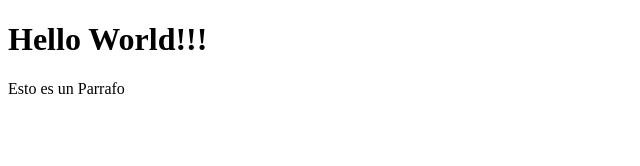
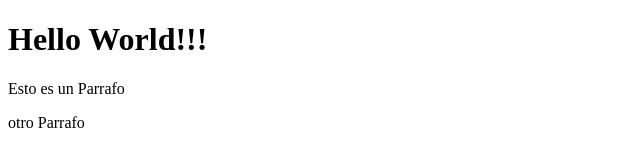
Before and after one commit to eg0413/TestingGithub, a plain HTML site: page index.html in a window 1280 px wide. Shown: the full height of the page, 0-640 px from the left. Drawn offline with Linux system fonts and the light colour scheme.

Commit message:
otro parrafo

```diff
--- a/index.html
+++ b/index.html
@@ -10,6 +10,6 @@
     <h1>Hello World!!!</h1>
     <P>Esto es un Parrafo</>
 
-
+        <P>otro Parrafo</>
 </body>
 </html>
```
